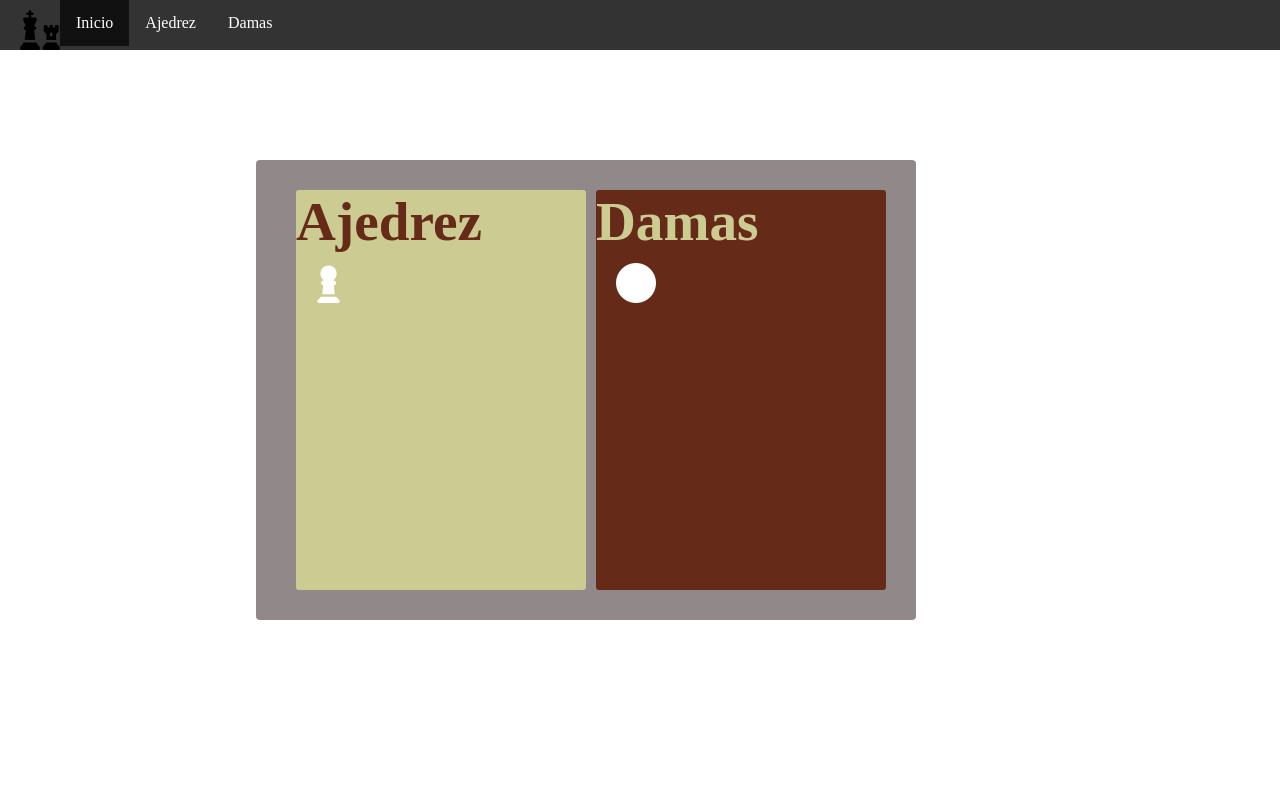
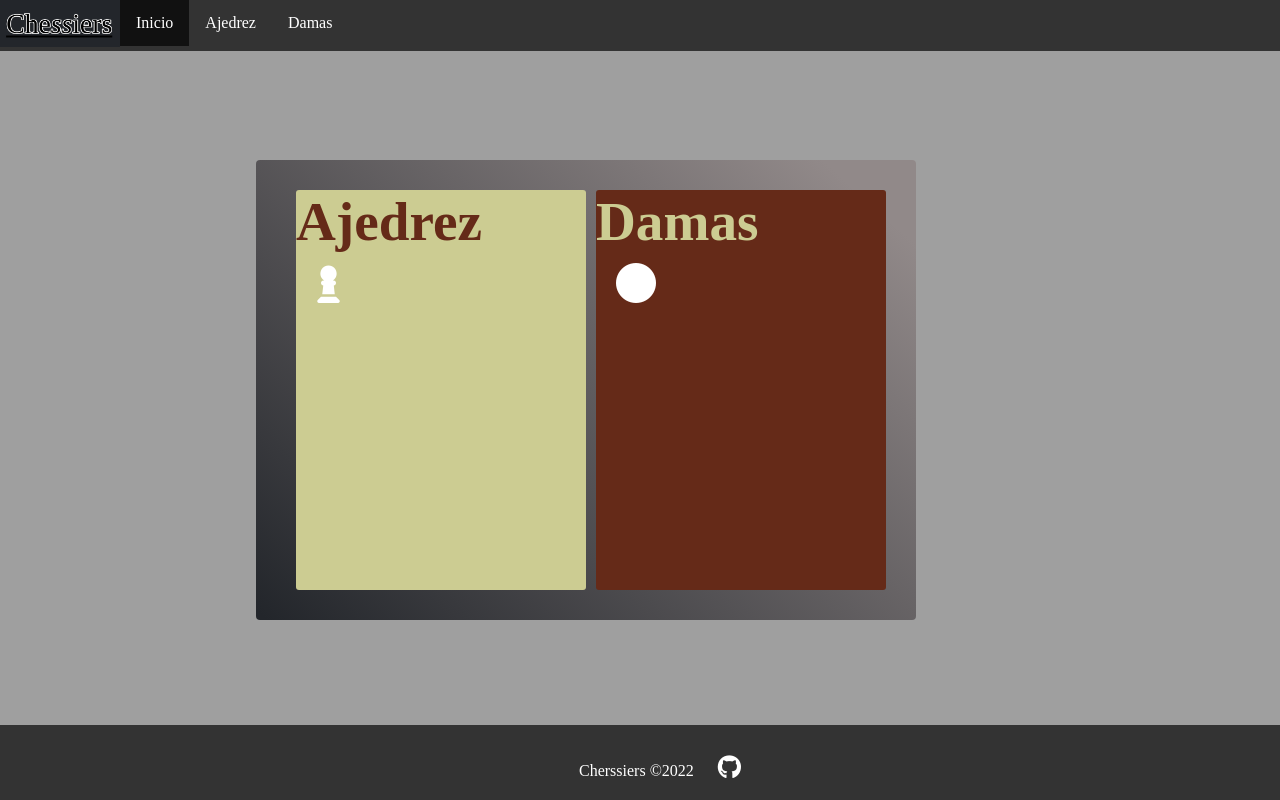
Before and after one commit to adriib38/chessiers, a plain HTML site: page index.html in a window 1280 px wide. Drawn offline with Linux system fonts and the light colour scheme.

Commit message:
Add files via upload

```diff
--- a/index.html
+++ b/index.html
@@ -11,14 +11,13 @@
 </head>
     <body>
         <ul>
-            <li><i class="fa-solid fa-chess"></i></li>
+            <li><img src="imatge.jpg" width="120px"></li>
             <li><a class="active" href="index.html">Inicio</a></li>
             <li><a href="ajedrez.html">Ajedrez</a></li>
             <li><a href="damas.html">Damas</a></li>
         </ul>
 
         <div id="container-accesos">
-
             <div class="ajedrez">
                 <h2><a href="ajedrez.html">Ajedrez</a></h2>
                 <i class="fa-solid fa-chess-pawn blanco"></i>
@@ -29,5 +28,10 @@
                 <i class="fa-solid fa-circle blanco"></i>
             </div>
         </div>
+
+        <footer>
+            Cherssiers  ©2022
+            <a href="https://github.com/adriib38" target="_blank"><i class="fa-brands fa-github"></i></a>
+        </footer>
     </body>
 </html>
--- a/style.css
+++ b/style.css
@@ -3,6 +3,8 @@
     margin: 0;
     font-family: 'Times New Roman', Times, serif;
 }
+
+body { background-color: #02020260; }
 
 .fila > div {
     width: 70px;
@@ -49,7 +51,6 @@ i {
     outline: none;
 }
 
-
 a {
     color: inherit;
 }
@@ -60,7 +61,8 @@ a {
     left: 20%;
     width: 50%;
     height: 50%;
-    background-color: rgb(145, 137, 137);
+    background: rgb(35,38,43);
+    background: linear-gradient(42deg, rgba(35,38,43,1) 1%, rgba(145,137,137,1) 92%);
     display: flex;
     align-items: center;
     justify-content: center;
@@ -78,6 +80,12 @@ a {
     background-color: blue;
     margin-left: 10px;
     border-radius: 3px;
+}
+
+#container-accesos > div:hover {
+    transform: scale(.95);
+    transition: all .1s ease-in-out;
+
 }
 
 #container-accesos > .ajedrez {
@@ -112,7 +120,6 @@ a {
     background-color: rgba(154, 238, 255, 0.586);
     overflow-y: auto;
     border-radius: 3px;
-    font-family: Arial, Helvetica, sans-serif;
     border: 2px #652A18 solid;
 }
 
@@ -124,7 +131,7 @@ a {
 }
 
 .user-card .nivel {
-    color: rgb(201, 85, 255);
+    color: rgb(21, 0, 181);
     font-size: .2;
 }
 
@@ -186,4 +193,18 @@ li a:hover {
   background-color: #111;
 }
 
+footer {
+    position: fixed;
+    bottom: 0;
+    width: 100%;
+    background-color: #333333;
+    color: white;
+    padding: 20px;
+    text-align: center;
+}
+
+footer i {
+    font-size: 1.5em;
+}
+
 .blanco { color: white; }
```
Also changed, not shown: ajedrez.html (+5 -1 lines), damas.html (+5 -1 lines), 1 other file.
